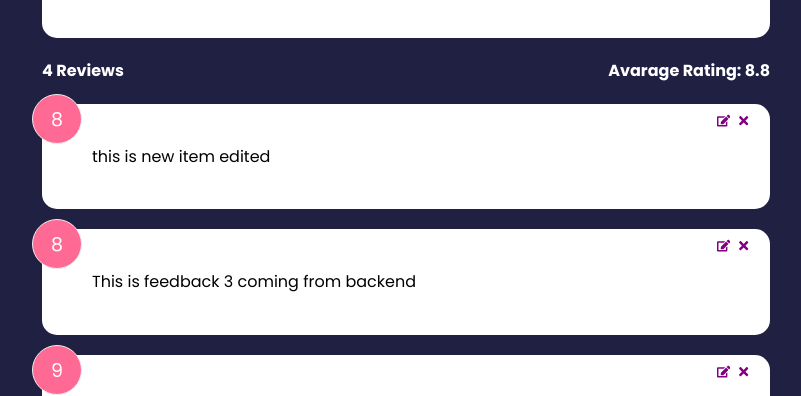
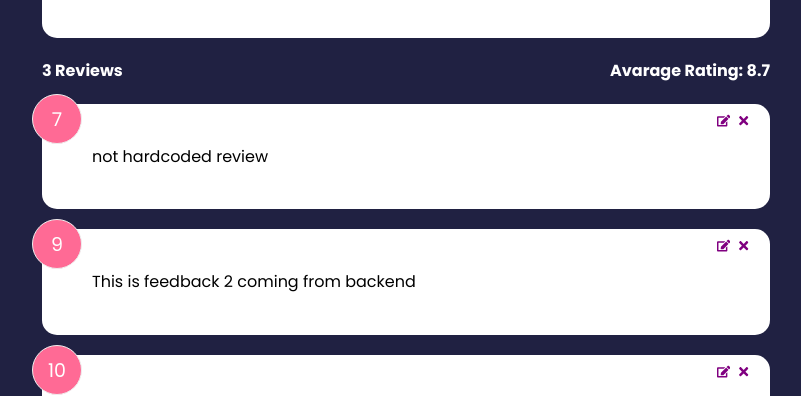
Before and after one commit to kamil3397/react-feedback-app, a React (Create React App) app: page / in a window 1280 px wide. Shown: the part 275-671 px from the top of the page, without its empty margins (234-1035 px from the left). Built offline with nearby package versions, Linux system fonts and the light colour scheme; data requests are answered from the project's data file.

Commit message:
typo corrected

```diff
--- a/db.json
+++ b/db.json
@@ -11,14 +11,9 @@
       "text": "This is feedback 2 coming from backend"
     },
     {
-      "id": 3,
-      "rating": 8,
-      "text": "This is feedback 3 coming from backend"
-    },
-    {
-      "text": "this is new item edited",
-      "rating": 8,
-      "id": 4
+      "text": "not hardcoded review",
+      "rating": 7,
+      "id": 3
     }
   ]
 }
--- a/src/components/FeedbackList.jsx
+++ b/src/components/FeedbackList.jsx
@@ -4,7 +4,7 @@ import FeedbackItem from './FeedbackItem'
 import Spinner from './shared/Spinner'
 import FeedbackContext from '../context/FeedbackContext'
 
-function FeedbackList({}) {
+function FeedbackList() {
   const { feedback, isLoading } = useContext(FeedbackContext)
 
   if (!isLoading && (!feedback || feedback.length === 0)) {
```
